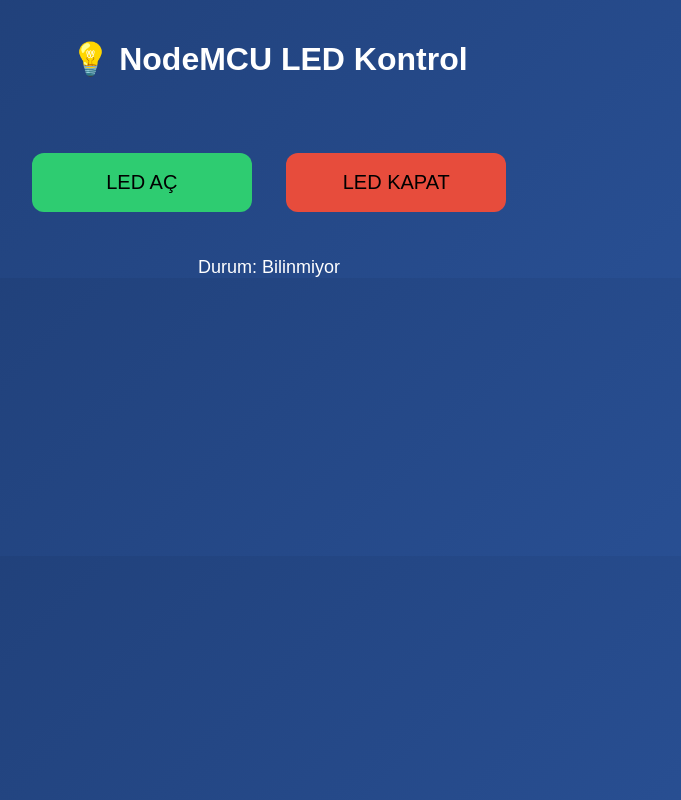
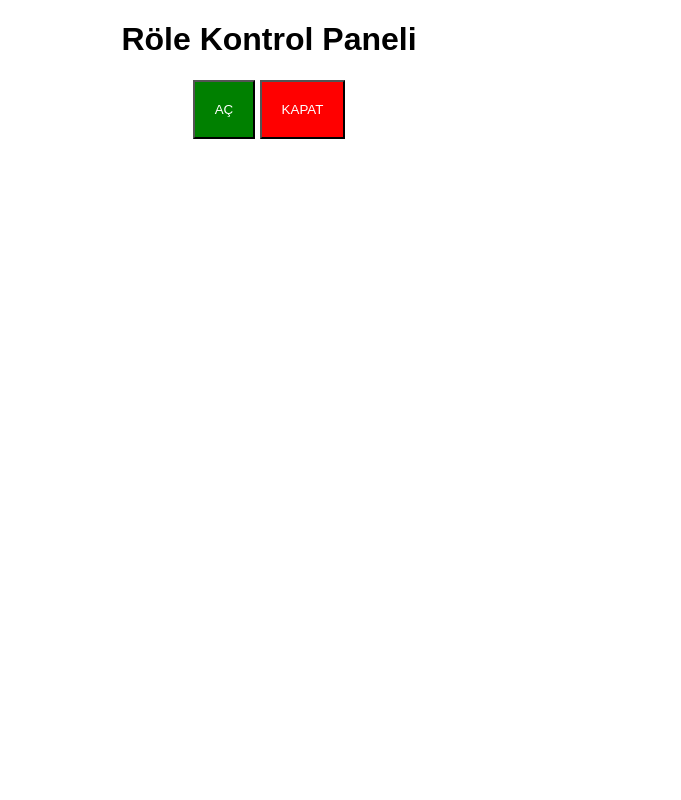
Before and after one commit to Salih2816/Led-Kontrol-Projesi, a plain HTML site: page index.html in a window 1280 px wide. Shown: the whole page, without its empty margins (371-1052 px from the left). Drawn offline with Linux system fonts and the light colour scheme.

Commit message:
Replace NodeMCU control with IOT Röle Kontrol

```diff
--- a/index.html
+++ b/index.html
@@ -1,91 +1,26 @@
 <!DOCTYPE html>
-<html lang="tr">
+<html>
 <head>
-  <meta charset="UTF-8">
-  <title>NodeMCU LED Kontrol</title>
-  <meta name="viewport" content="width=device-width, initial-scale=1.0">
+    <title>IOT Röle Kontrol</title>
+    <script src="https://www.gstatic.com/firebasejs/8.10.0/firebase-app.js"></script>
+    <script src="https://www.gstatic.com/firebasejs/8.10.0/firebase-database.js"></script>
+</head>
+<body style="text-align: center; font-family: sans-serif;">
+    <h1>Röle Kontrol Paneli</h1>
+    <button onclick="degistir(true)" style="padding: 20px; background: green; color: white;">AÇ</button>
+    <button onclick="degistir(false)" style="padding: 20px; background: red; color: white;">KAPAT</button>
 
-  <style>
-    body {
-      background: linear-gradient(135deg, #1e3c72, #2a5298);
-      font-family: Arial, sans-serif;
-      text-align: center;
-      color: #fff;
-      margin: 0;
-      padding: 0;
-    }
+    <script>
+        // Firebase ayarların
+        const firebaseConfig = {
+            databaseURL: "https://console.firebase.google.com/project/iot-project-6a2c1/database/iot-project-6a2c1-default-rtdb/data/~2F"
+        };
+        firebase.initializeApp(firebaseConfig);
+        const db = firebase.database();
 
-    h1 {
-      margin-top: 40px;
-    }
-
-    .container {
-      margin-top: 60px;
-    }
-
-    button {
-      width: 220px;
-      padding: 18px;
-      margin: 15px;
-      font-size: 20px;
-      border: none;
-      border-radius: 12px;
-      cursor: pointer;
-      transition: 0.2s;
-    }
-
-    .on {
-      background-color: #2ecc71;
-    }
-
-    .off {
-      background-color: #e74c3c;
-    }
-
-    button:active {
-      transform: scale(0.95);
-    }
-
-    .status {
-      margin-top: 30px;
-      font-size: 18px;
-    }
-  </style>
-</head>
-<body>
-
-  <h1>💡 NodeMCU LED Kontrol</h1>
-
-  <div class="container">
-    <button class="on" onclick="ledOn()">LED AÇ</button>
-    <button class="off" onclick="ledOff()">LED KAPAT</button>
-  </div>
-
-  <div class="status" id="status">Durum: Bilinmiyor</div>
-
-  <script>
-    const ip = "192.168.238.190"; // örn: 192.168.1.40
-
-    function ledOn() {
-      fetch(`http://${ip}/on`)
-        .then(() => {
-          document.getElementById("status").innerText = "Durum: LED AÇIK";
-        })
-        .catch(() => {
-          document.getElementById("status").innerText = "Bağlantı hatası";
-        });
-    }
-
-    function ledOff() {
-      fetch(`http://${ip}/off`)
-        .then(() => {
-          document.getElementById("status").innerText = "Durum: LED KAPALI";
-        })
-        .catch(() => {
-          document.getElementById("status").innerText = "Bağlantı hatası";
-        });
-    }
-  </script>
-
+        function degistir(durum) {
+            db.ref('/').update({ role_durumu: durum });
+        }
+    </script>
 </body>
 </html>
```
